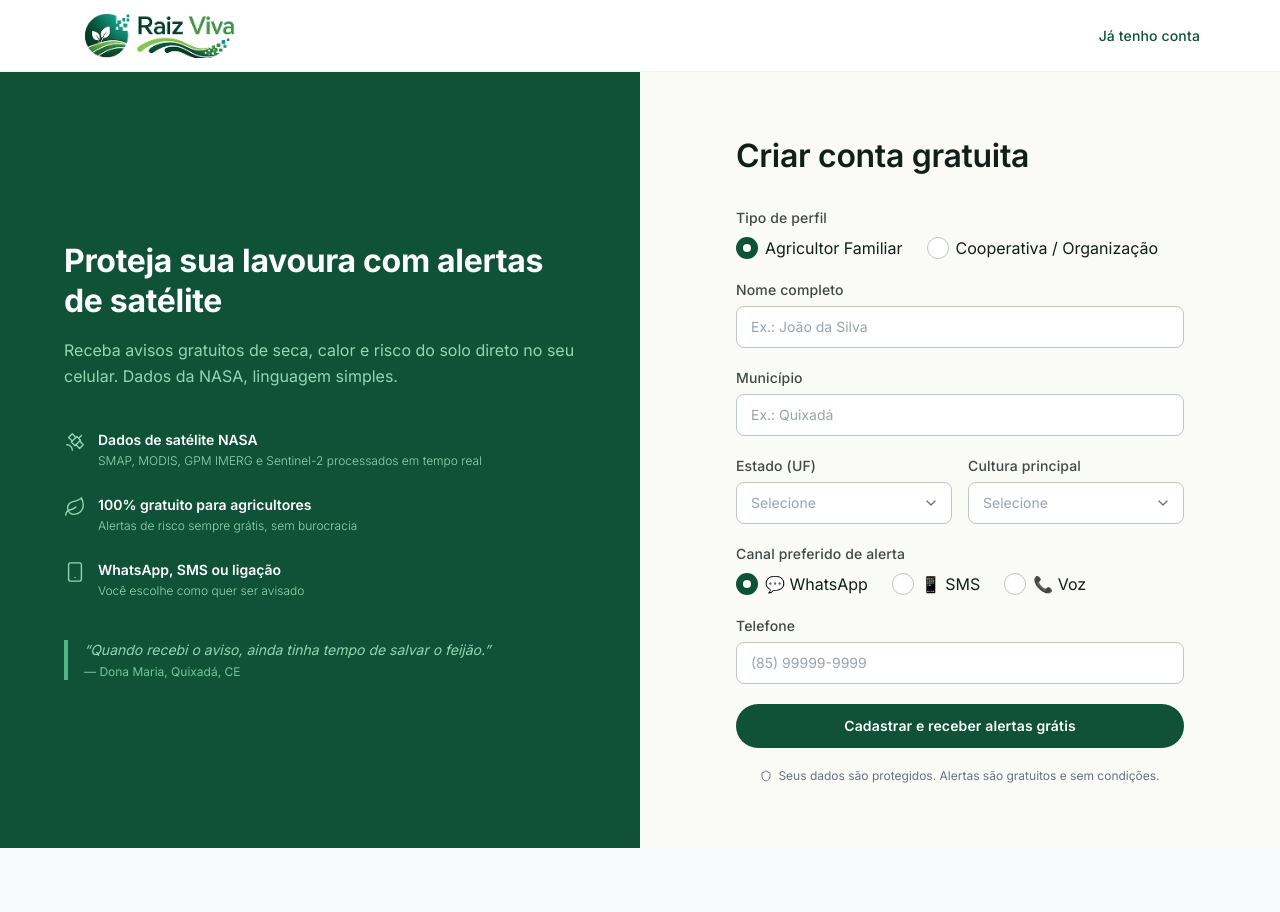
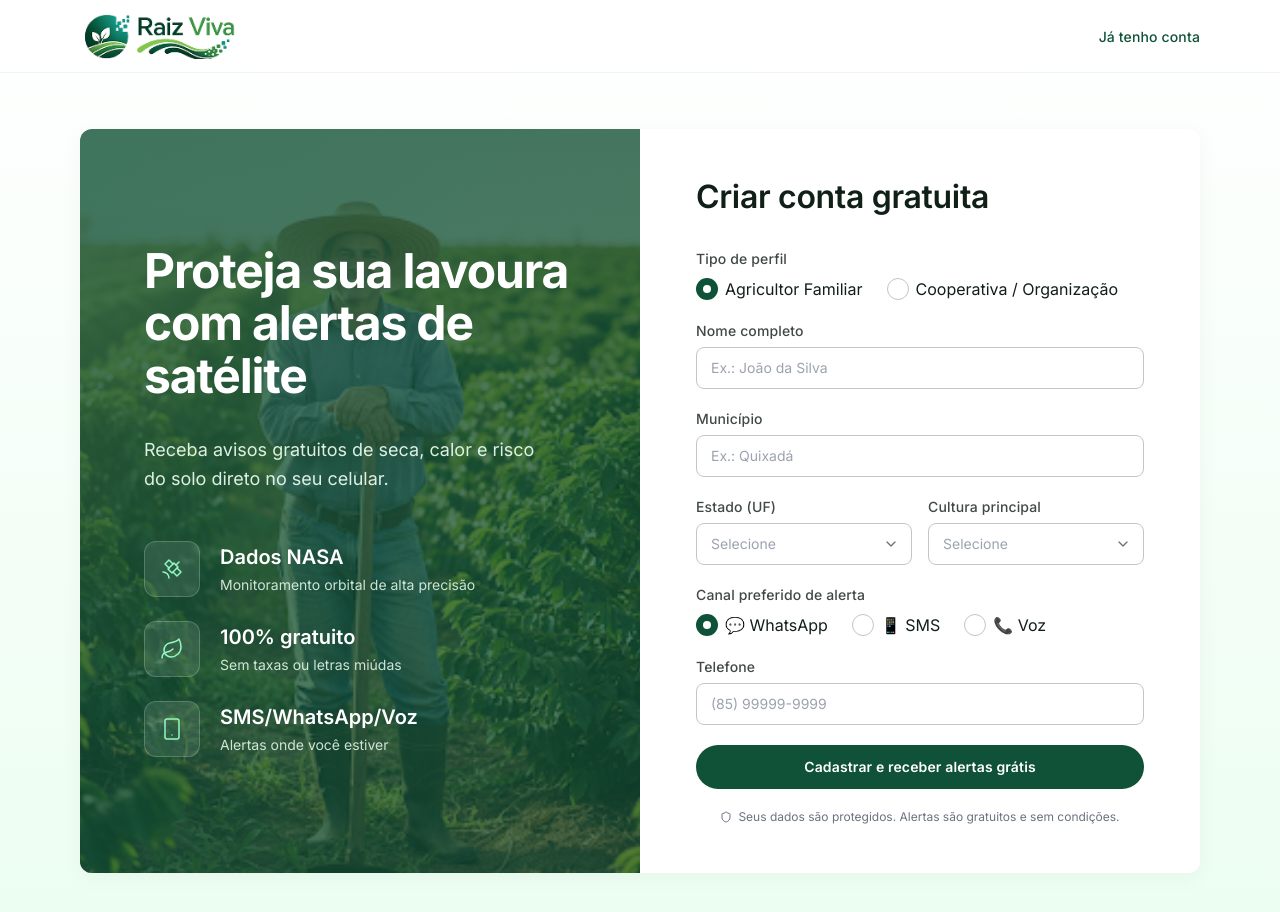
Before and after one commit to gabriel-steixeira/raiz-viva-gloabl-solution-1-2026, a React (Vite) app: page /cadastro#/cadastro in a window 1280 px wide. Shown: the top 912 px of the page. Before the commit the page ends 848 px from the top, so only its background shows below. Built offline with nearby package versions, Linux system fonts and the light colour scheme.

Commit message:
feat(cadastro): implementa tela de cadastro público com formulário e hero section

```diff
--- a/src/components/ui/Logo.tsx
+++ b/src/components/ui/Logo.tsx
@@ -13,7 +13,7 @@ export default function Logo({
 }: LogoProps) {
   return (
     <img
-      src="/images/logo.png"
+      src={`${import.meta.env.BASE_URL}images/logo.png`}
       alt="Raiz Viva"
       height={height}
       style={{
--- a/src/pages/CadastroPage.tsx
+++ b/src/pages/CadastroPage.tsx
@@ -2,104 +2,146 @@ import React from 'react'
 import { Link } from 'react-router-dom'
 import { Satellite, Leaf, Smartphone } from 'lucide-react'
 import Logo from '@/components/ui/Logo'
-import BenefitItem from '@/components/cadastro/BenefitItem'
 import CadastroForm from '@/components/cadastro/CadastroForm'
 
 /**
- * Raiz Viva — Tela 1: Cadastro
+ * Raiz Viva — Tela 1: Cadastro (versão Vitoria)
  * Rota: / → /cadastro | Pública | Sem sidebar
  *
- * Layout fiel ao Figma frame 8:2:
+ * Layout fiel ao Figma frame 12:2 (Vitoria):
  *  - Header: branco, logo à esquerda, "Já tenho conta" à direita
- *  - Hero: coluna esquerda verde-raiz (pitch + benefícios + depoimento)
- *          coluna direita branco (formulário)
+ *  - Hero 2 colunas dentro de card com border-radius 12px e sombra:
+ *    - Coluna esquerda: fundo verde com foto overlay + gradient + benefits glassmorphism
+ *    - Coluna direita: formulário branco
  */
 export default function CadastroPage() {
   return (
-    <div className="min-h-screen flex flex-col font-sans">
+    <div
+      className="min-h-screen flex flex-col font-sans"
+      style={{ background: 'linear-gradient(180deg, #FFFFFF 0%, #ECFEF1 100%)' }}
+    >
 
       {/* ── HEADER ─────────────────────────────────────── */}
       <header
-        className="h-[72px] flex items-center justify-between px-20 bg-white"
-        style={{ borderBottom: '1px solid rgba(191,200,193,0.20)' }}
+        className="flex items-center justify-between px-6 md:px-20 bg-white"
+        style={{
+          borderBottom: '1px solid rgba(191,200,193,0.20)',
+          minHeight: '73px',
+        }}
       >
         <Logo variant="dark" height={45} />
+        <nav aria-label="Ações do usuário">
           <Link
             to="/mapa"
-          className="text-sm font-medium leading-5 tracking-[0.14px] transition-colors hover:opacity-80"
-          style={{ color: '#0F5238' }}
+            className="text-sm font-medium transition-colors hover:underline"
+            style={{ color: '#0F5238', letterSpacing: '0.14px', lineHeight: '20px' }}
+            aria-label="Ir para o mapa — já tenho conta"
           >
             Já tenho conta
           </Link>
+        </nav>
       </header>
 
-      {/* ── HERO 2 COLUNAS ─────────────────────────────── */}
-      <main className="flex flex-1 flex-col lg:flex-row">
+      {/* ── MAIN CONTENT ───────────────────────────────── */}
+      <main className="flex-1 flex items-stretch px-4 md:px-12 lg:px-20 py-8 md:py-14">
 
-        {/* ── COLUNA ESQUERDA: pitch verde ─────────────── */}
+        {/* Card container com sombra */}
+        <div
+          className="flex flex-col lg:flex-row w-full overflow-hidden"
+          style={{
+            borderRadius: '12px',
+            backgroundColor: '#FFFFFF',
+            boxShadow: '0px 4px 24px rgba(0, 0, 0, 0.04)',
+          }}
+        >
+
+          {/* ── COLUNA ESQUERDA: pitch com foto de fundo ── */}
           <section
-          className="flex flex-col justify-center gap-10 px-16 py-24 lg:w-1/2"
-          style={{ backgroundColor: '#0F5238' }}
+            className="relative flex flex-col justify-center lg:w-1/2 overflow-hidden"
+            style={{ minHeight: '560px' }}
+            aria-label="Proposta de valor do Raiz Viva"
           >
-          {/* Headline */}
-          <div className="flex flex-col gap-4">
+            {/* Foto de fundo (agricultor) */}
+            <div
+              className="absolute inset-0 bg-cover bg-center"
+              style={{
+                backgroundImage: `url(${import.meta.env.BASE_URL}images/agricultor-hero.jpg)`,
+              }}
+              role="img"
+              aria-label="Agricultor familiar sorrindo no campo"
+            />
+
+            {/* Gradient overlay — escurece para legibilidade do texto */}
+            <div
+              className="absolute inset-0"
+              style={{
+                background: 'linear-gradient(135deg, rgba(15,82,56,0.80) 0%, rgba(15,82,56,0.68) 100%)',
+              }}
+            />
+
+            {/* Conteúdo */}
+            <div className="relative z-10 flex flex-col gap-8 px-8 md:px-16 py-12 md:py-16">
+              {/* Headline — 48px Bold, fiel ao Figma */}
               <h1
-              className="text-[2rem] font-bold leading-tight text-white"
-              style={{ letterSpacing: '-0.32px' }}
+                className="text-white font-bold"
+                style={{
+                  fontSize: 'clamp(32px, 4vw, 48px)',
+                  lineHeight: '1.1',
+                  letterSpacing: '-1.2px',
+                }}
               >
-              Proteja sua lavoura com alertas de satélite
+                Proteja sua lavoura<br />
+                com alertas de<br />
+                satélite
               </h1>
-            <p className="text-base leading-relaxed" style={{ color: '#95D5B2' }}>
+
+              {/* Subheadline */}
+              <p
+                className="max-w-[400px]"
+                style={{
+                  fontSize: '18px',
+                  lineHeight: '1.625',
+                  color: 'rgba(236, 254, 241, 0.92)',
+                }}
+              >
                 Receba avisos gratuitos de seca, calor e risco do solo direto no
-              seu celular. Dados da NASA, linguagem simples.
+                seu celular.
               </p>
-          </div>
 
-          {/* Benefícios */}
-          <div className="flex flex-col gap-6">
-            <BenefitItem
-              icon={<Satellite size={22} strokeWidth={1.5} style={{ color: '#95D5B2' }} />}
-              title="Dados de satélite NASA"
-              description="SMAP, MODIS, GPM IMERG e Sentinel-2 processados em tempo real"
+              {/* Benefits */}
+              <div className="flex flex-col gap-6 pt-4" role="list" aria-label="Benefícios da plataforma">
+                <BenefitCard
+                  icon={<Satellite size={24} strokeWidth={1.5} />}
+                  title="Dados NASA"
+                  description="Monitoramento orbital de alta precisão"
                 />
-            <BenefitItem
-              icon={<Leaf size={22} strokeWidth={1.5} style={{ color: '#95D5B2' }} />}
-              title="100% gratuito para agricultores"
-              description="Alertas de risco sempre grátis, sem burocracia"
+                <BenefitCard
+                  icon={<Leaf size={24} strokeWidth={1.5} />}
+                  title="100% gratuito"
+                  description="Sem taxas ou letras miúdas"
                 />
-            <BenefitItem
-              icon={<Smartphone size={22} strokeWidth={1.5} style={{ color: '#95D5B2' }} />}
-              title="WhatsApp, SMS ou ligação"
-              description="Você escolhe como quer ser avisado"
+                <BenefitCard
+                  icon={<Smartphone size={24} strokeWidth={1.5} />}
+                  title="SMS/WhatsApp/Voz"
+                  description="Alertas onde você estiver"
                 />
               </div>
-
-          {/* Depoimento */}
-          <blockquote
-            className="border-l-4 pl-4"
-            style={{ borderColor: '#52B788' }}
-          >
-            <p className="text-sm italic" style={{ color: '#95D5B2' }}>
-              &ldquo;Quando recebi o aviso, ainda tinha tempo de salvar o feijão.&rdquo;
-            </p>
-            <footer className="text-xs mt-1" style={{ color: '#74C69D' }}>
-              — Dona Maria, Quixadá, CE
-            </footer>
-          </blockquote>
+            </div>
           </section>
 
           {/* ── COLUNA DIREITA: formulário branco ─────────── */}
           <section
-          className="flex flex-col justify-center px-16 py-16 lg:w-1/2"
-          style={{ backgroundColor: '#FAFAF7' }}
+            className="flex flex-col justify-center px-6 md:px-14 py-10 md:py-12 lg:w-1/2 bg-white"
+            aria-label="Formulário de cadastro"
           >
-          <div className="max-w-[448px] w-full mx-auto">
+            <div className="max-w-[448px] w-full mx-auto flex flex-col gap-8">
               <h2
-              className="text-[2rem] font-semibold mb-8"
+                className="font-semibold"
                 style={{
                   color: '#101F17',
+                  fontSize: '32px',
+                  lineHeight: '1.25',
                   letterSpacing: '-0.32px',
-                lineHeight: '40px',
                 }}
               >
                 Criar conta gratuita
@@ -108,7 +150,58 @@ export default function CadastroPage() {
             </div>
           </section>
 
+        </div>
       </main>
     </div>
   )
 }
+
+/**
+ * BenefitCard — Cartão de benefício com estilo glassmorphism
+ * Ícone em container com borda translúcida + texto branco
+ * Contraste ajustado para WCAG AA sobre fundo escuro
+ */
+function BenefitCard({
+  icon,
+  title,
+  description,
+}: {
+  icon: React.ReactNode
+  title: string
+  description: string
+}) {
+  return (
+    <div className="flex items-center gap-5" role="listitem">
+      {/* Ícone container — glassmorphism */}
+      <div
+        className="flex items-center justify-center flex-shrink-0"
+        style={{
+          width: '56px',
+          height: '56px',
+          borderRadius: '12px',
+          backgroundColor: 'rgba(236, 254, 241, 0.1)',
+          border: '1px solid rgba(236, 254, 241, 0.2)',
+          color: '#92F7C3',
+        }}
+      >
+        {icon}
+      </div>
+
+      {/* Texto */}
+      <div className="flex flex-col gap-1">
+        <span
+          className="font-semibold text-white"
+          style={{ fontSize: '20px', lineHeight: '1.4' }}
+        >
+          {title}
+        </span>
+        <span
+          className="text-sm"
+          style={{ color: 'rgba(236, 254, 241, 0.85)' }}
+        >
+          {description}
+        </span>
+      </div>
+    </div>
+  )
+}
```
Also changed, not shown: public/images/agricultor-hero.jpg (added). Lines whose indentation alone changed are shown as unchanged.
